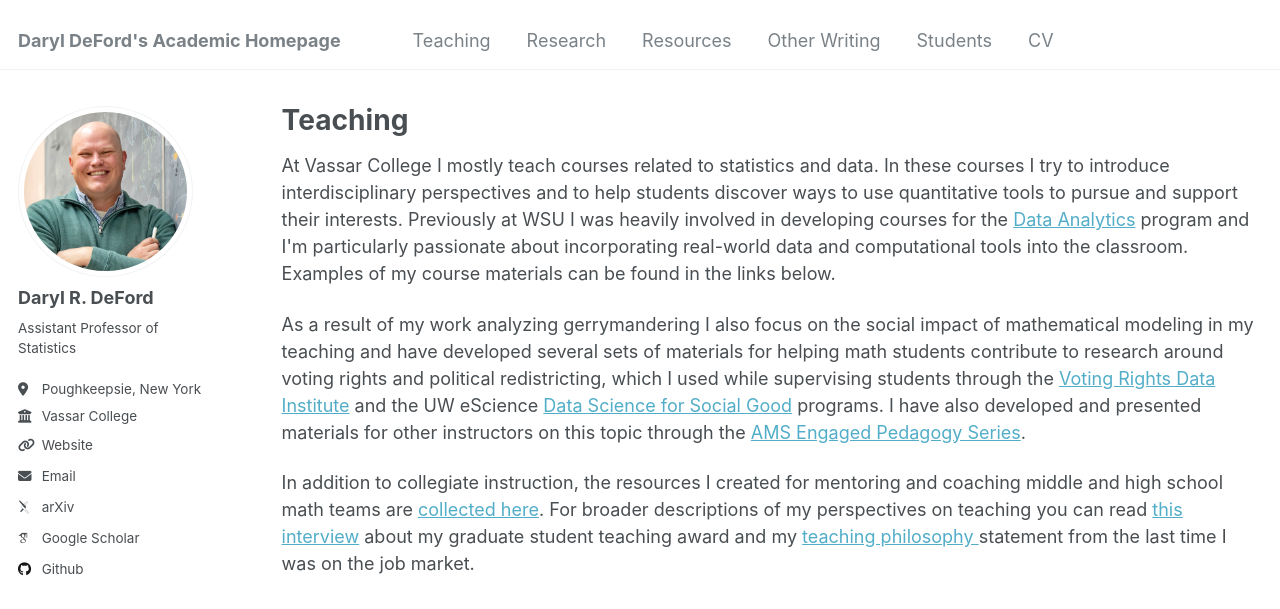
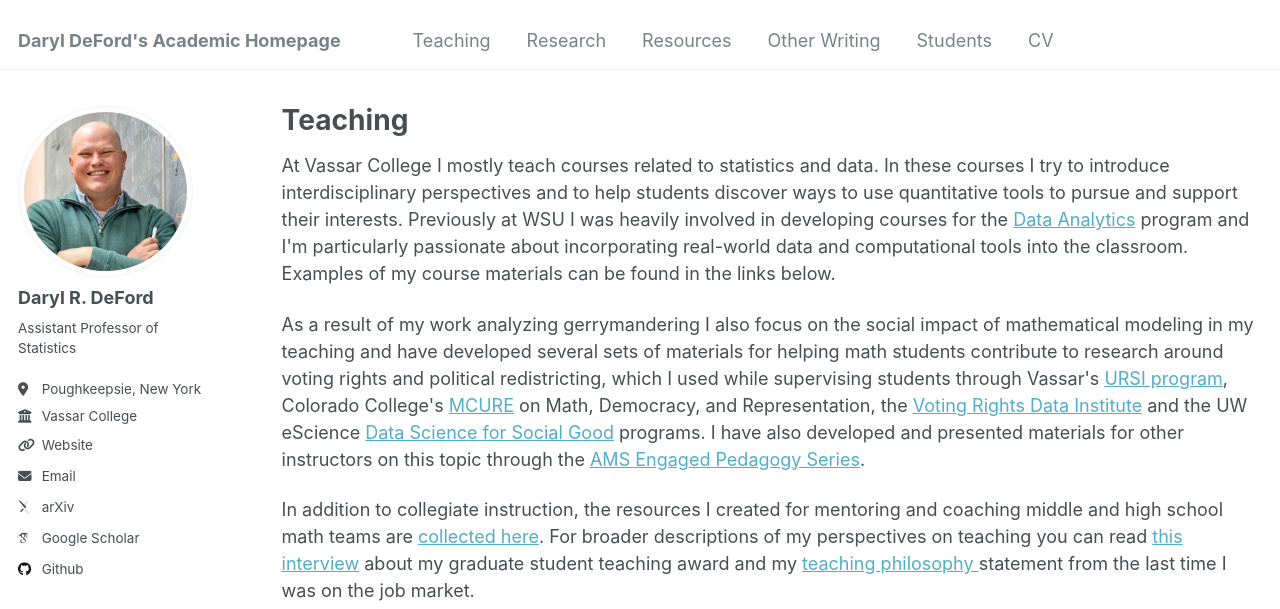
Before and after one commit to drdeford/drdeford.github.io, a Jekyll site: the page built from _pages/Teaching.md, in a window 1280 px wide and 900 px high, cut to the strip 0-609 px from the top of the window. Built offline with Jekyll 4.4.1, drawn with Linux system fonts in a browser that asks for light colours; some web fonts are replaced.

Commit message:
Update Teaching.md

```diff
--- a/_pages/Teaching.md
+++ b/_pages/Teaching.md
@@ -12,7 +12,7 @@ redirect_from:
  into the classroom. Examples of my course materials can be found in the links below. </p>
 
 <p>As a result of my work analyzing gerrymandering I also focus  on the social impact of mathematical modeling in my teaching and have developed several sets of materials for helping
-math students contribute to research around voting rights and political redistricting, which I used while supervising students through the
+math students contribute to research around voting rights and political redistricting, which I used while supervising students through Vassar's <a href="https://www.vassar.edu/ursi">URSI program</a>, Colorado College's <a href="https://www.coloradocollege.edu/academics/dept/mathcs/mcure/mcure2026.html"> MCURE</a> on Math, Democracy, and Representation, the
 <a href="https://sites.tufts.edu/vrdi/">Voting Rights Data Institute</a> and the UW eScience
  <a href="https://uwescience.github.io/DSSG2021-redistricting-website/">Data Science for Social Good</a> programs. I have also developed and presented
  materials for other instructors on this topic through the <a href="../AMS_EP.md">  AMS Engaged Pedagogy Series</a>.
```
